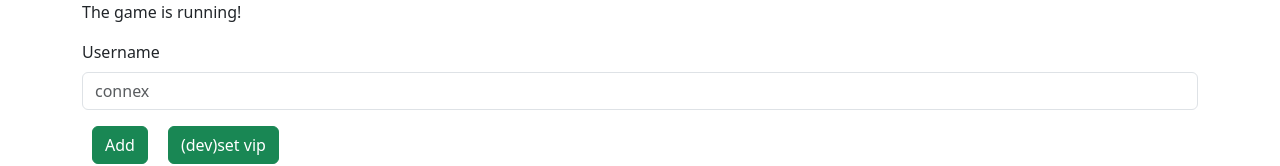
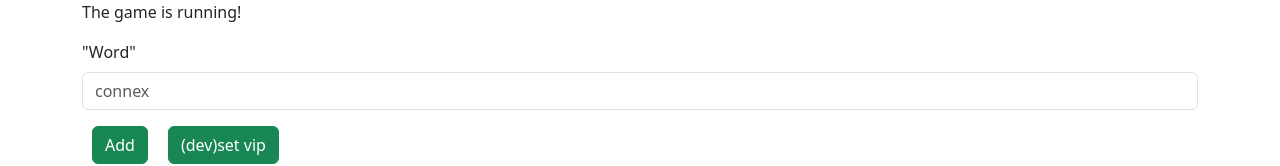
Before and after one commit to Trick1z/connex_followUp, an Angular app: page /games/word in a window 1280 px wide. Both pictures are taken after a click on the button "Start". Shown: the top 166 px of the page. Built offline with nearby package versions, Linux system fonts and the light colour scheme.

Commit message:
แก้ไข wording ( word-score component)

```diff
--- a/src/app/views/games/word-score/word-score.component.html
+++ b/src/app/views/games/word-score/word-score.component.html
@@ -18,7 +18,7 @@
 
         <div class="add-word-box">
           <div class="mb-3 username-box">
-            <label for="UsernameInput" class="form-label fw">Username</label>
+            <label for="UsernameInput" class="form-label fw">"Word"</label>
             <input
               [(ngModel)]="getWord"
               type="text"
```
